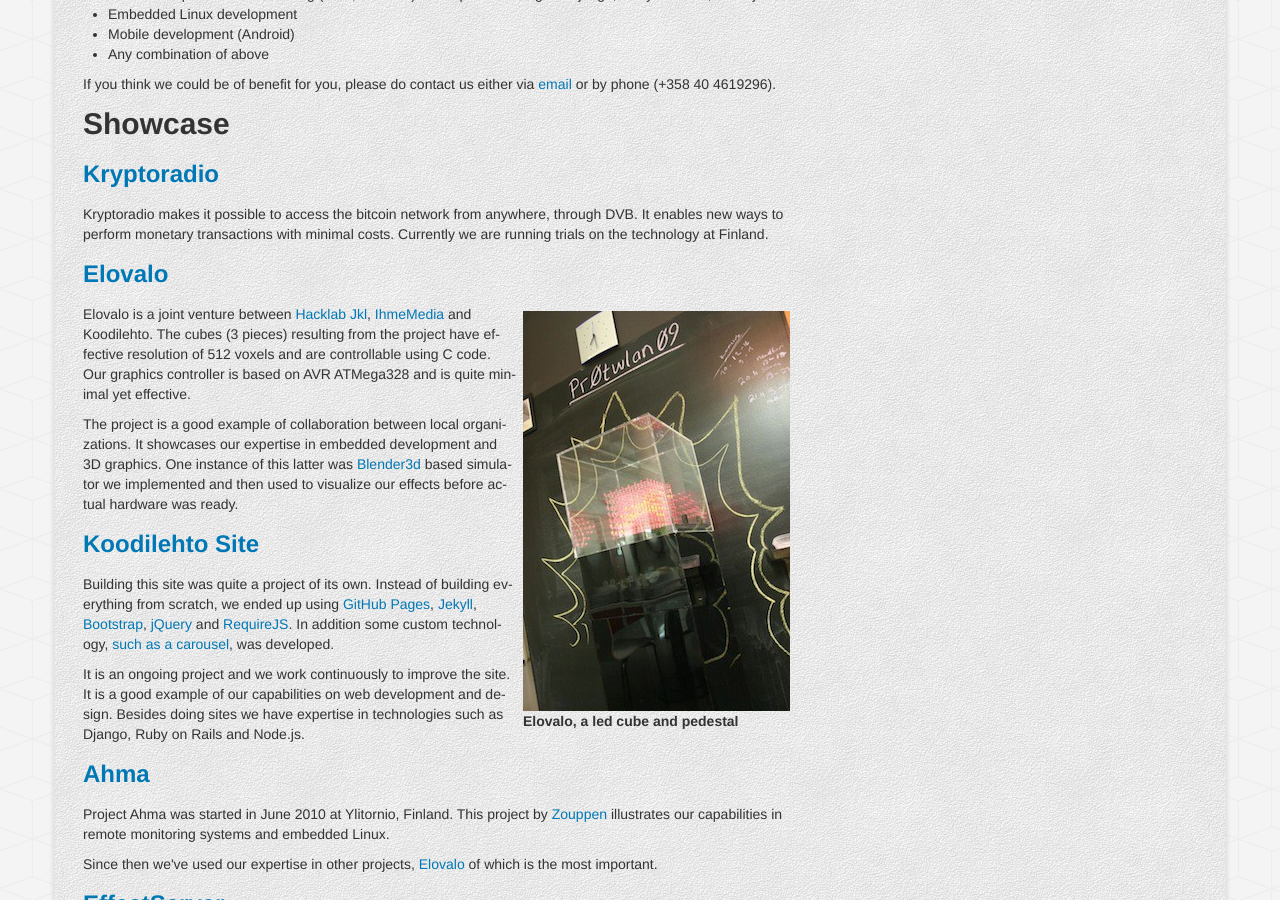
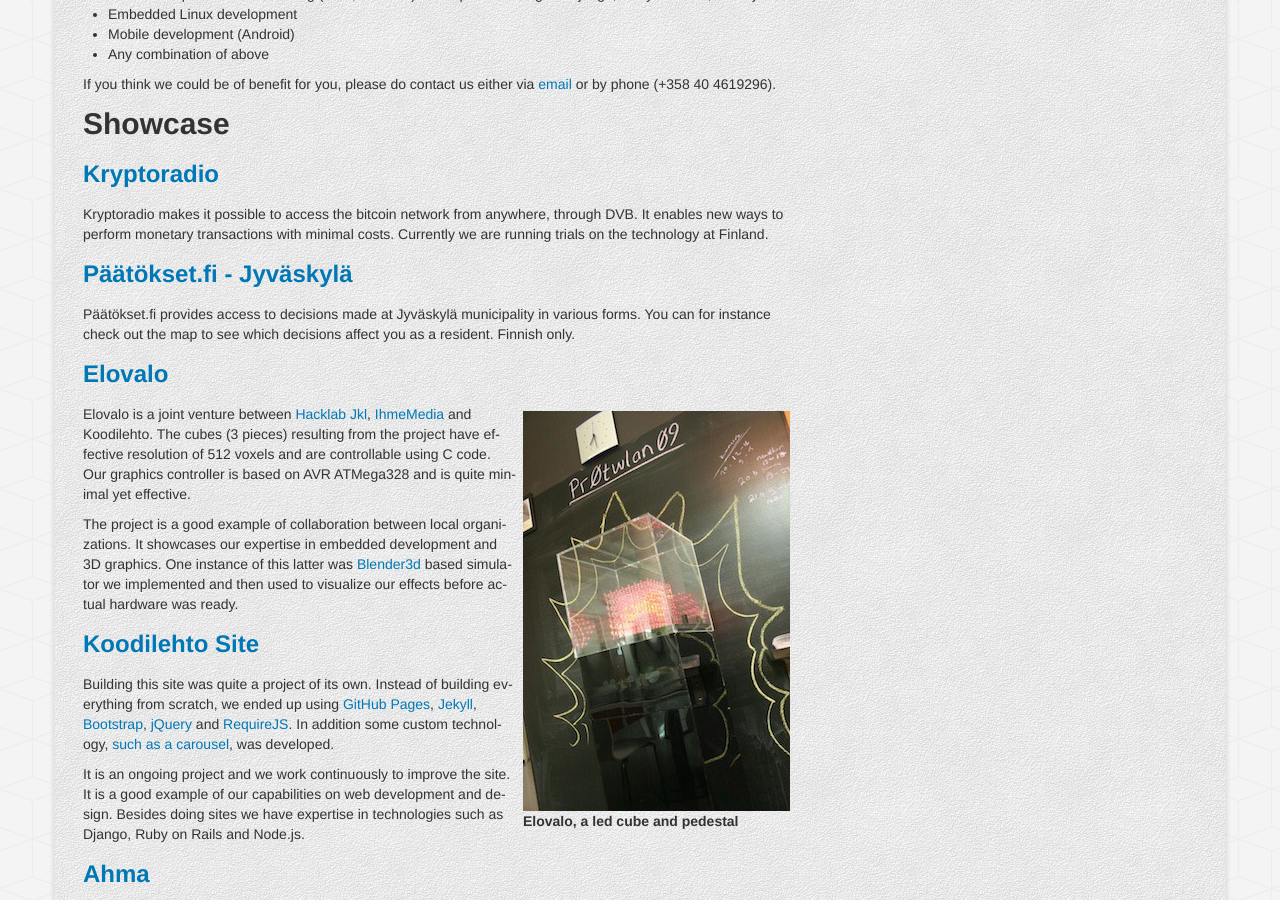
Before and after one commit to koodilehto/koodilehto-site, a Jekyll site: the page built from index.html, in a window 1280 px wide and 900 px high, scrolled down 574 px. Built offline with Jekyll 4.4.1, drawn with Linux system fonts in a browser that asks for light colours.

Commit message:
Add päätökset.fi

```diff
--- a/index.html
+++ b/index.html
@@ -27,10 +27,13 @@ js: index
 
         <p>Kryptoradio makes it possible to access the bitcoin network from anywhere, through DVB. It enables new ways to perform monetary transactions with minimal costs. Currently we are running trials on the technology at Finland.</p>
 
+        <h3><a href="http://jkl.paatokset.fi/">Päätökset.fi - Jyväskylä</a></h3>
+
+        <p>Päätökset.fi provides access to decisions made at Jyväskylä municipality in various forms. You can for instance check out the map to see which decisions affect you as a resident. Finnish only.</p>
+
         <h3><a href="http://elovalo.koodilehto.fi/">Elovalo</a></h3>
 
         <div class="right figure"><img alt="Elovalo led cube in development" src="/images/elovalo2.jpg" /><p class="teaser">Elovalo, a led cube and pedestal</p></div>
-
 
         <p>Elovalo is a joint venture between <a href="http://www.hacklabjkl.org">Hacklab Jkl</a>, <a href="http://www.ihmemedia.fi">IhmeMedia</a> and Koodilehto. The cubes (3 pieces) resulting from the project have effective resolution of 512 voxels and are controllable using C code. Our graphics controller is based on AVR ATMega328 and is quite minimal yet effective.</p>
 
--- a/projects.html
+++ b/projects.html
@@ -13,6 +13,10 @@ permalink: projects/
             <h3><a href="http://kryptoradio.koodilehto.fi/">Kryptoradio</a></h3>
 
             <p>Kryptoradio makes it possible to access the bitcoin network from anywhere, through DVB. It enables new ways to perform monetary transactions with minimal costs. Currently we are running trials on the technology at Finland.</p>
+
+            <h3><a href="http://jkl.paatokset.fi/">Päätökset.fi - Jyväskylä</a></h3>
+
+            <p>Päätökset.fi provides access to decisions made at Jyväskylä municipality in various forms. You can for instance check out the map to see which decisions affect you as a resident. Finnish only.</p>
 
             <h3><a href="./ahma">Ahma</a></h3>
 
```
